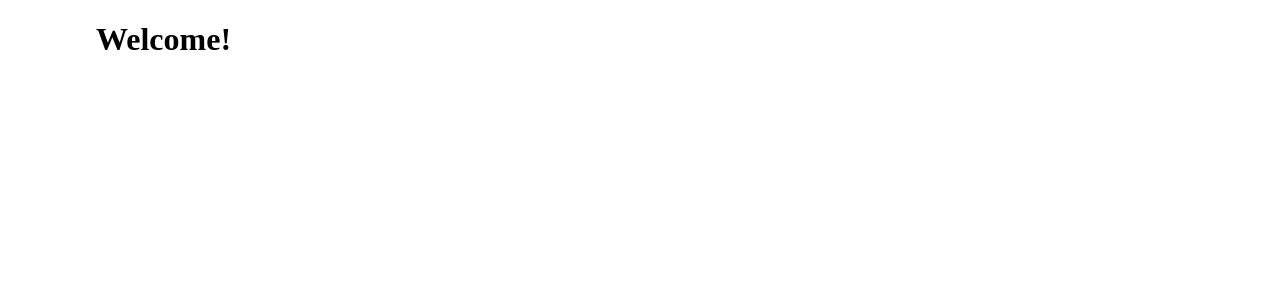
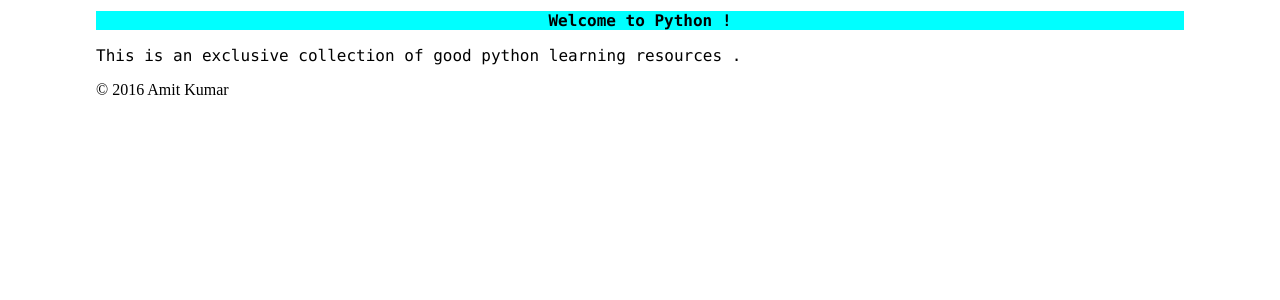
Before and after one commit to amit-sgwn/learning_site, a Django app: page / in a window 1280 px wide. Before the commit the part shown is almost empty. Shown: the top 300 px of the page. Run offline with Django 3.2, Linux system fonts and the light colour scheme.

Commit message:
Improved home.html

```diff
--- a/templates/home.html
+++ b/templates/home.html
@@ -1,5 +1,17 @@
 {% extends "layout.html" %}
+
 {% block title %}Well hello there {% endblock %}
 {% block content %}
-<h1>Welcome!</h1>
+    <div style="background-color: aqua" align="center">
+        <h1 style="font-family: Consolas;font-size: inherit">Welcome to Python !</h1>
+    </div>
+    <p style="font-family: 'Lucida Console';font-size: medium">
+        This is an exclusive collection of good python learning resources .
+    </p>
+    <div id="footer" xmlns:dc="http://purl.org/dc/elements/1.1/">
+        <p id="copyright" property="dc:rights">&copy;
+            <span property="dc:dateCopyrighted">2016</span>
+            <span property="dc:publisher" >Amit Kumar</span>
+        </p>
+    </div>
 {% endblock %}
```
Also changed, not shown: db.sqlite3.
